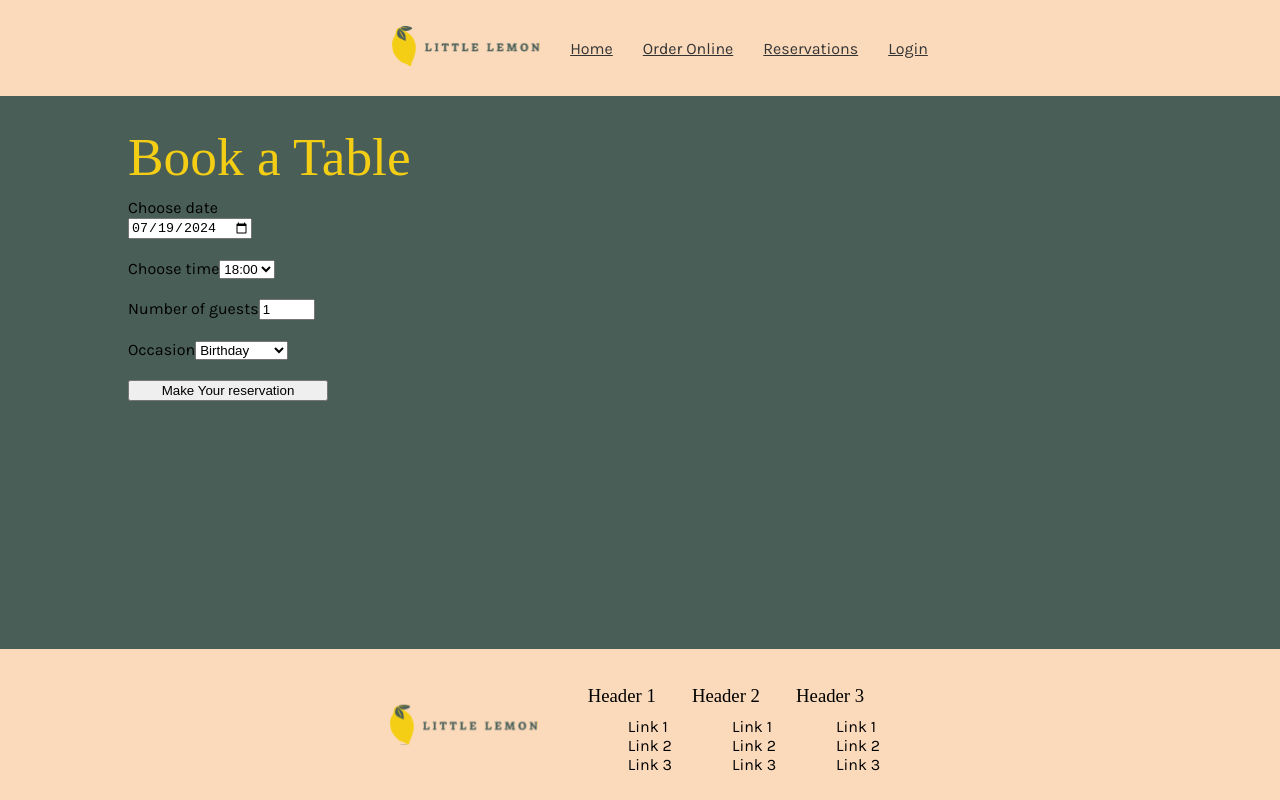
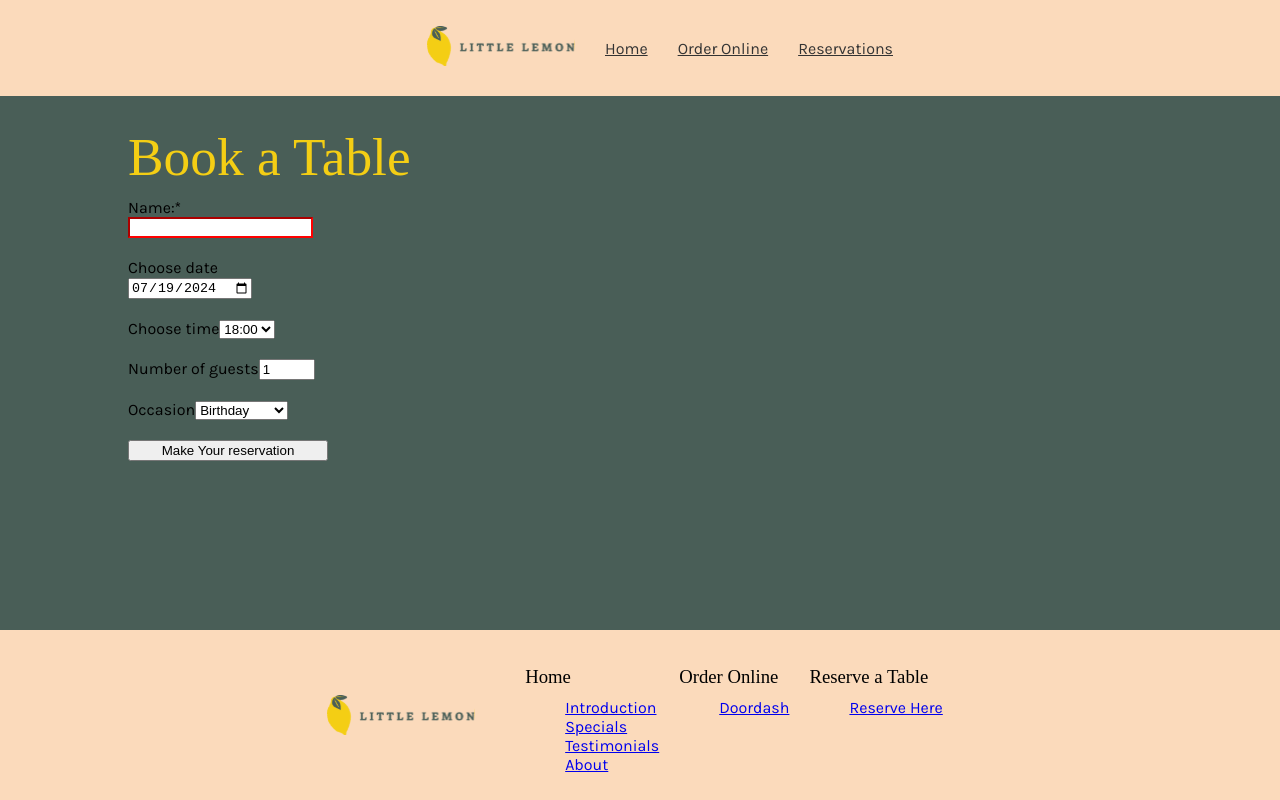
Before and after one commit to Skouriskaze/Little-Lemon, a React (Create React App) app: page /reservations in a window 1280 px wide. Built offline with nearby package versions, Linux system fonts and the light colour scheme; a web font is replaced by a local one.

Commit message:
Finish tests and add finishing touches.

```diff
--- a/src/App.css
+++ b/src/App.css
@@ -46,6 +46,7 @@ button {
     border: none;
     transition-duration: 0.2s;
     border-radius: 16px;
+    cursor: pointer;
 }
 button:hover {
     filter: brightness(140%);
--- a/src/Components/Footer.js
+++ b/src/Components/Footer.js
@@ -1,4 +1,5 @@
 import Logo from '../assets/Logo.svg'
+import { Link } from 'react-router-dom';
 import '../App.css'
 
 const Footer = () => {
@@ -7,27 +8,24 @@ const Footer = () => {
             <img src={Logo} alt="Little Lemon Logo" />
             <ul>
                 <li>
-                    <h3>Header 1</h3>
+                    <h3>Home</h3>
                     <ul>
-                        <li>Link 1</li>
-                        <li>Link 2</li>
-                        <li>Link 3</li>
+                        <li><a href="#hero">Introduction</a></li>
+                        <li><a href="#highlights">Specials</a></li>
+                        <li><a href="#testimonials">Testimonials</a></li>
+                        <li><a href="#about">About</a></li>
                     </ul>
                 </li>
                 <li>
-                    <h3>Header 2</h3>
+                    <h3>Order Online</h3>
                     <ul>
-                        <li>Link 1</li>
-                        <li>Link 2</li>
-                        <li>Link 3</li>
+                        <li><a href="https://doordash.com" target='_blank' rel='noreferrer'>Doordash</a></li>
                     </ul>
                 </li>
                 <li>
-                    <h3>Header 3</h3>
+                    <h3>Reserve a Table</h3>
                     <ul>
-                        <li>Link 1</li>
-                        <li>Link 2</li>
-                        <li>Link 3</li>
+                        <li><Link to="/reservations">Reserve Here</Link></li>
                     </ul>
                 </li>
             </ul>
--- a/src/Components/Hero.js
+++ b/src/Components/Hero.js
@@ -1,17 +1,20 @@
 import Restaurant from '../assets/restaurant.jpg'
+import { Link } from 'react-router-dom';
 import '../styles/hero.css'
 
 const Hero = () => {
     return (
-        <div className="hero primary-section-odd">
+        <div className="hero primary-section-odd" id='hero'>
             <div className="hero-container">
                 <div className="hero-description">
                     <h1>Little Lemon</h1>
                     <h2>Chicago</h2>
                     <p>Lorem ipsum dolor sit amet, consectetur adipiscing elit. Proin semper orci eu dapibus pellentesque. Lorem ipsum dolor sit amet, consectetur adipiscing elit. Pellentesque dignissim vel odio vitae molestie. Fusce et tempor magna, vel scelerisque nisl. Integer et lacus rhoncus, fringilla lectus id, dictum odio.</p>
-                    <button id='reserve-table-button'>
-                        Reserve a Table
-                    </button>
+                    <Link to="/reservations">
+                        <button id='reserve-table-button'>
+                            Reserve a Table
+                        </button>
+                    </Link>
                 </div>
                 <div className="hero-image">
                     <img src={Restaurant} alt="Little Lemon Restaurant" />
--- a/src/Components/Highlights.js
+++ b/src/Components/Highlights.js
@@ -6,14 +6,16 @@ import Bruchetta from  '../assets/dishes/bruchetta.svg'
 
 const Highlights = () => {
     return (
-        <div className='highlights-container primary-section-even'>
+        <div className='highlights-container primary-section-even' id='highlights'>
             <div className="highlights-row horizontal-splitter">
                 <h1>
                     Specials
                 </h1>
-                <button id='order-online-button'>
-                    Order Online
-                </button>
+                <a href="https://doordash.com" target='_blank' rel="noreferrer">
+                    <button id='order-online-button'>
+                        Order Online
+                    </button>
+                </a>
             </div>
             <div className="card-container">
                 <Dish image={GreekSalad} dishName="Greek Salad" />
--- a/src/Components/Nav.js
+++ b/src/Components/Nav.js
@@ -14,9 +14,13 @@ const Nav = () => {
                 </li>
                 <li><Link to="/">Home</Link></li>
                 {/* <li><a href="#menu">Menu</a></li> */}
-                <li><Link to="/orderonline">Order Online</Link></li>
+                <li><a href="https://doordash.com" target='_blank'
+                    rel="noreferrer">
+                        Order Online
+                </a></li>
+                {/* <li><Link to="/orderonline">Order Online</Link></li> */}
                 <li><Link to="/reservations">Reservations</Link></li>
-                <li><a href="#login">Login</a></li>
+                {/* <li><a href="#login">Login</a></li> */}
             </ul>
         </nav>
     )
--- a/src/Components/TableReservations.js
+++ b/src/Components/TableReservations.js
@@ -18,14 +18,21 @@ const TableReservations = ({ availableTimes, updateTimes, confirmForm }) => {
     const [occasion, setOccasion] = useState("Birthday");
     const onOccasionChange = (event) => setOccasion(event.target.value);
 
+    const [name, setName] = useState("");
+    const onNameChange = (event) => setName(event.target.value);
+    const [isNameBlurred, setIsNameBlurred] = useState(false);
+    let isValidName = name.includes(" ");
+
     const handleSubmit = (e) => {
         e.preventDefault();
+        if (isValidName) {
             confirmForm({
                 date: date,
                 time: time,
                 numGuests: numGuests,
                 occasion: occasion
             });
+        }
     };
 
 
@@ -34,10 +41,24 @@ const TableReservations = ({ availableTimes, updateTimes, confirmForm }) => {
             <h1>
                 Book a Table
             </h1>
-            <form className='table-form'>
+            <form className='table-form' onSubmit={handleSubmit}>
+                <div>
+                    <label htmlFor="name">Name:* </label>
+                    <input type="text" id='name' value={name}
+                        onChange={onNameChange}
+                        onBlur={() => setIsNameBlurred(true)}
+                        required />
+                    {(!isValidName && isNameBlurred) && (
+                        <p style={{color: 'red'}}>
+                            Please include first and last name.
+                        </p>
+                    )}
+                </div>
                 <div>
                     <label htmlFor="res-date">Choose date</label>
-                    <input type="date" id="res-date" onChange={onDateChange}
+                    <input type="date" id="res-date"
+                        onChange={onDateChange}
+                        min={today}
                         value={date}/>
                 </div>
                 <div>
@@ -64,9 +85,7 @@ const TableReservations = ({ availableTimes, updateTimes, confirmForm }) => {
                         <option>Anniversary</option>
                     </select>
                 </div>
-                <input type="submit" value="Make Your reservation"
-                    onClick={handleSubmit}
-                />
+                <input type="submit" value="Make Your reservation" />
             </form>
         </div>
     )
--- a/src/Components/Testimonials.js
+++ b/src/Components/Testimonials.js
@@ -2,14 +2,29 @@ import Rating from "./shared/Rating";
 import '../styles/testimonials.css'
 
 const Testimonials = () => {
+    const ratings = [{
+        'starCount': 4,
+        'comments': "The food was amazing!"
+    }, {
+        'starCount': 5,
+        'comments': "Chefs Adrian and Mario were very friendly!"
+    }, {
+        'starCount': 5,
+        'comments': "The best food I've ever had."
+    }, {
+        'starCount': 4,
+        'comments': "I loved the vibe of the place."
+    },
+    ];
     return (
-        <div className="testimonial primary-section-odd">
+        <div className="testimonial primary-section-odd" id="testimonials">
             <h1>Testimonial Section</h1>
             <div className="card-container">
-                <Rating starCount={2}/>
-                <Rating starCount={5}/>
-                <Rating starCount={4}/>
-                <Rating starCount={4}/>
+                {
+                    ratings.map((item) => (
+                        <Rating {...item} />
+                    ))
+                }
             </div>
         </div>
     )
--- a/src/Components/shared/Rating.js
+++ b/src/Components/shared/Rating.js
@@ -1,4 +1,4 @@
-const Rating = ( {starCount} ) => {
+const Rating = ({ starCount, comments }) => {
     const maxStars = 5;
     const filledStars = Array(starCount).fill(0).map(
         (value, idx) => <span className="fa fa-star checked" key={idx}></span>
@@ -10,7 +10,7 @@ const Rating = ( {starCount} ) => {
     return (
         <div className="rating">
             <div>Name</div>
-            <div>
+            <div aria-label={`${starCount} stars of ${maxStars}`}>
                 {filledStars}
                 {emptyStars}
                 <span className="star-count">
@@ -18,7 +18,7 @@ const Rating = ( {starCount} ) => {
                 </span>
             </div>
             <div>
-                Comments Here. I have some big concerns.
+                {comments}
             </div>
         </div>
     );
--- a/src/styles/reservations.css
+++ b/src/styles/reservations.css
@@ -1,10 +1,10 @@
-.form-container {
-    /* background-color: #495E57; */
-    /* min-height: 70vh; */
-}
-
 .table-form {
     display: grid;
     max-width: 200px;
     gap: 20px;
 }
+
+input:invalid {
+    /* border: 1px; */
+    border-color: red;
+}
--- a/src/styles/testimonials.css
+++ b/src/styles/testimonials.css
@@ -6,9 +6,9 @@
     background: #333333;
     text-align: center;
     border-radius: 16px;
-    padding-top: 10px;
-    padding-bottom: 10px;
+    padding: 16px;
     color: #EDEFEE;
+    height: 80%;
 }
 
 .rating > div {
```
Also changed, not shown: 1 other file (tests, documents, lock files or other folders). Lines whose indentation alone changed are shown as unchanged.
